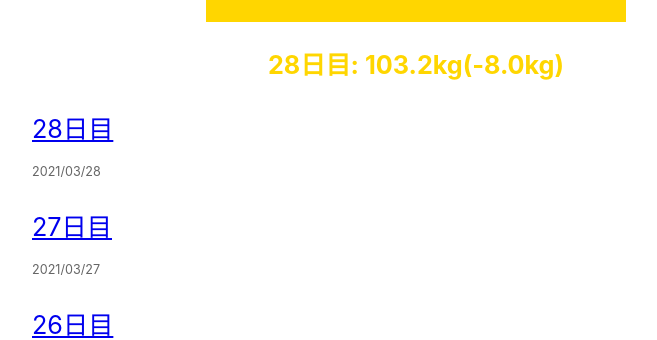
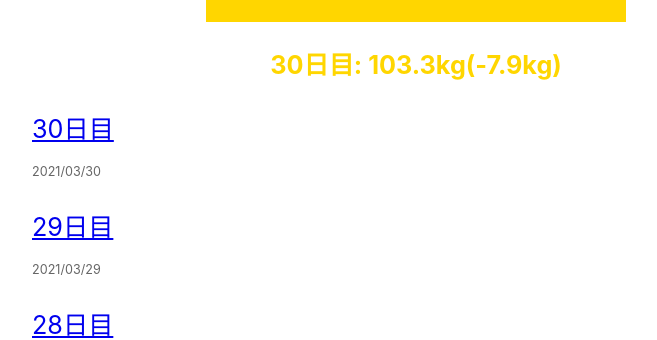
Before and after one commit to fusho-takahashi/fat2fit, a Next.js app: page / in a window 1280 px wide. Shown: the part 414-754 px from the top of the page, without its empty margins (224-881 px from the left). Built offline with nearby package versions, Linux system fonts and the light colour scheme.

Commit message:
add daily articles

```diff
--- /dev/null
+++ b/posts/29日目.md
@@ -0,0 +1,12 @@
+---
+title: '29日目'
+date: '2021-03-29'
+---
+
+- 体重: 104.6kg
+- 前日比: +1.4kg
+- 摂取カロリー: 2,200kcal 前後
+
+あれ〜？遅かったじゃな〜い。来ると思ってたよー花見の日あんなに油もの食べたからさー。104kg 台久しぶり！おかえりおかえり！
+
+**マッチョまであと 71 日**
--- /dev/null
+++ b/posts/30日目.md
@@ -0,0 +1,12 @@
+---
+title: '30日目'
+date: '2021-03-30'
+---
+
+- 体重: 103.3kg
+- 前日比: -1.3kg
+- 摂取カロリー: 1,600kcal 前後
+
+年度末である。そのせいか先週末からイレギュラーイベント（主に飲み会）が続いており、何もない日はカロリーを落とすことにした。セメントは各素材の量が決まっていて、計算し直すのが面倒なので今日は玄米と茹でた鶏モモだけ食べた。
+
+**マッチョまであと 70 日**
--- a/src/pages/index.tsx
+++ b/src/pages/index.tsx
@@ -22,7 +22,7 @@ const Home = ({
         <title>{siteTitle}</title>
       </Head>
       <section className={styles.subHeading}>
-        <p>28日目: 103.2kg(-8.0kg)</p>
+        <p>30日目: 103.3kg(-7.9kg)</p>
       </section>
       <section className={`${utilStyles.headingMd} ${utilStyles.padding1px}`}>
         <ul className={utilStyles.list}>
```
